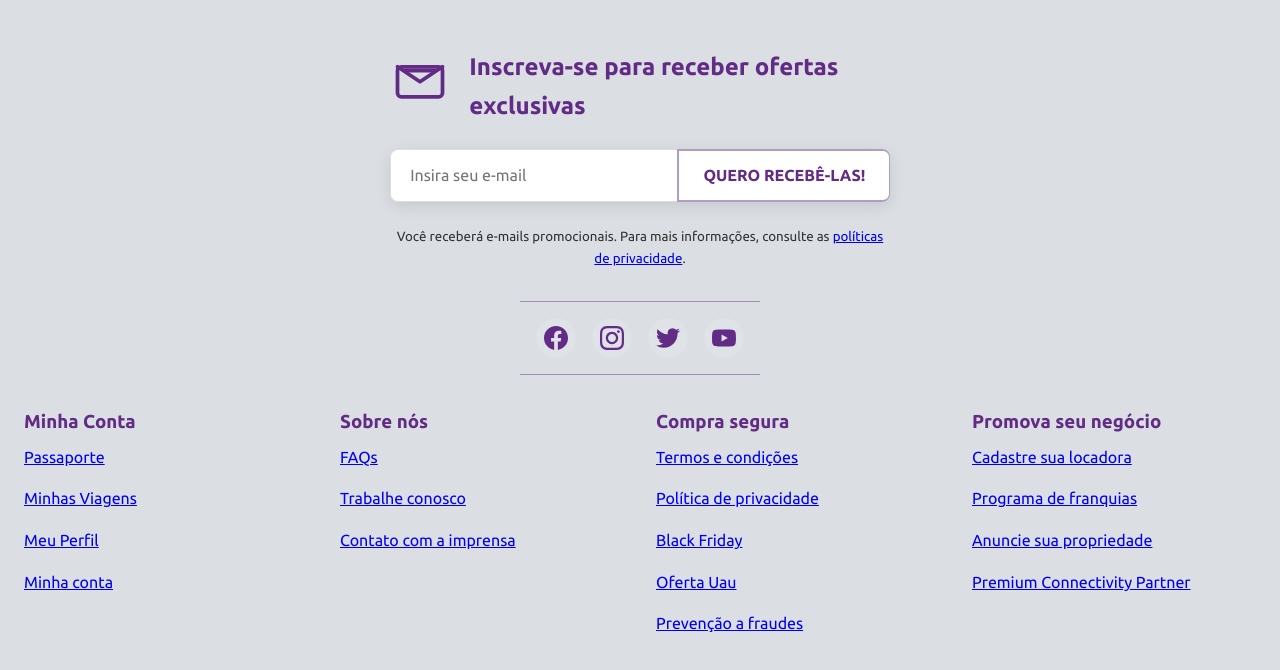
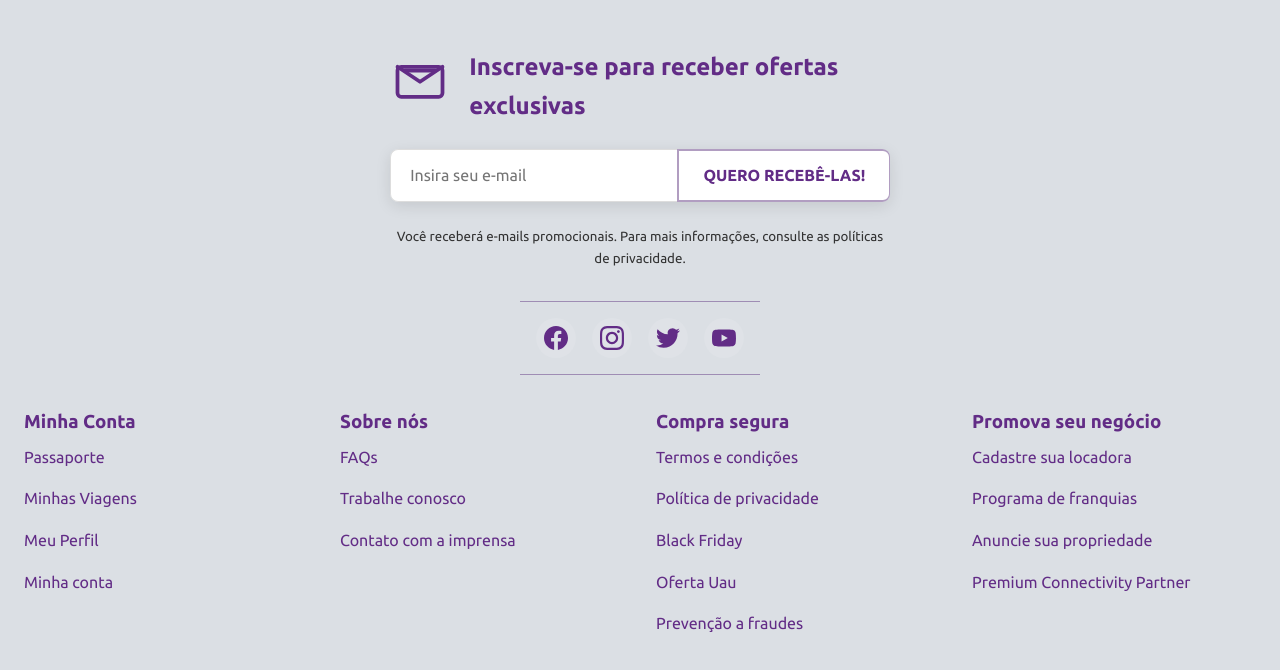
Before and after one commit to UltmateAD/Ex-ecommerce, a plain HTML site: page index.html in a window 1280 px wide. Shown: the part 1606-2276 px from the top of the page. Drawn offline with Linux system fonts and the light colour scheme.

Commit message:
Fix; correção dos links

```diff
--- a/css/components/footer.css
+++ b/css/components/footer.css
@@ -134,3 +134,13 @@ footer{
     background-color: transparent; /* Remove o fundo definido no header.css */
     padding: 0.5rem 0;             /* Adiciona um espaçamento apenas vertical entre os links */
 }
+
+.footer-links__column a {
+    text-decoration: none;
+    color: var(--links-color);
+    transition: color 0.3s ease;
+}
+
+.footer-links__column a:hover {
+    color: var(--hover-links-color);
+}
--- a/css/reset.css
+++ b/css/reset.css
@@ -17,6 +17,11 @@ blockquote,
 dl,
 dd {
   margin: 0;
+}
+
+a {
+  text-decoration: none;
+  color: inherit;
 }
 
 /* Remove list styles on ul, ol elements with a list role, which suggests default styling will be removed */
--- a/index.html
+++ b/index.html
@@ -36,7 +36,7 @@
       <ul class="nav-links">
         <li><a href="/login"> <svg class="icon" xmlns="http://www.w3.org/2000/svg" viewBox="0 0 24 24" width="24" height="24"><path d="M12 12c2.21 0 4-1.79 4-4s-1.79-4-4-4-4 1.79-4 4 1.79 4 4 4zm0 2c-2.67 0-8 1.34-8 4v2h16v-2c0-2.66-5.33-4-8-4z"/></svg></a></li>
 
-        <li><a href="/carrinho"> <svg class="icon" xmlns="http://www.w3.org/2000/svg" "http://www.w3.org/2000/svg" viewBox="0 0 24 24" width="24" height="24" id="shopping-bag"><path d="M19,7H16V6A4,4,0,0,0,8,6V7H5A1,1,0,0,0,4,8V19a3,3,0,0,0,3,3H17a3,3,0,0,0,3-3V8A1,1,0,0,0,19,7ZM10,6a2,2,0,0,1,4,0V7H10Zm8,13a1,1,0,0,1-1,1H7a1,1,0,0,1-1-1V9H8v1a1,1,0,0,0,2,0V9h4v1a1,1,0,0,0,2,0V9h2Z"></path></svg></a></li>
+        <li><a href="/carrinho"> <svg class="icon" xmlns="http://www.w3.org/2000/svg" viewBox="0 0 24 24" width="24" height="24" id="shopping-bag"><path d="M19,7H16V6A4,4,0,0,0,8,6V7H5A1,1,0,0,0,4,8V19a3,3,0,0,0,3,3H17a3,3,0,0,0,3-3V8A1,1,0,0,0,19,7ZM10,6a2,2,0,0,1,4,0V7H10Zm8,13a1,1,0,0,1-1,1H7a1,1,0,0,1-1-1V9H8v1a1,1,0,0,0,2,0V9h4v1a1,1,0,0,0,2,0V9h2Z"></path></svg></a></li>
 
         <li>
           <label for="menu-toggle" class="menu-button" aria-label="Abrir menu">
@@ -108,7 +108,7 @@
 
   </main>
 
-  <footer class="main-footer" #footer>
+  <footer class="main-footer">
     <div class="footer-subscribe">
       <div class="footer-subscribe__hero">
         <span class="footer-subscribe__icon" aria-hidden="true">
```
